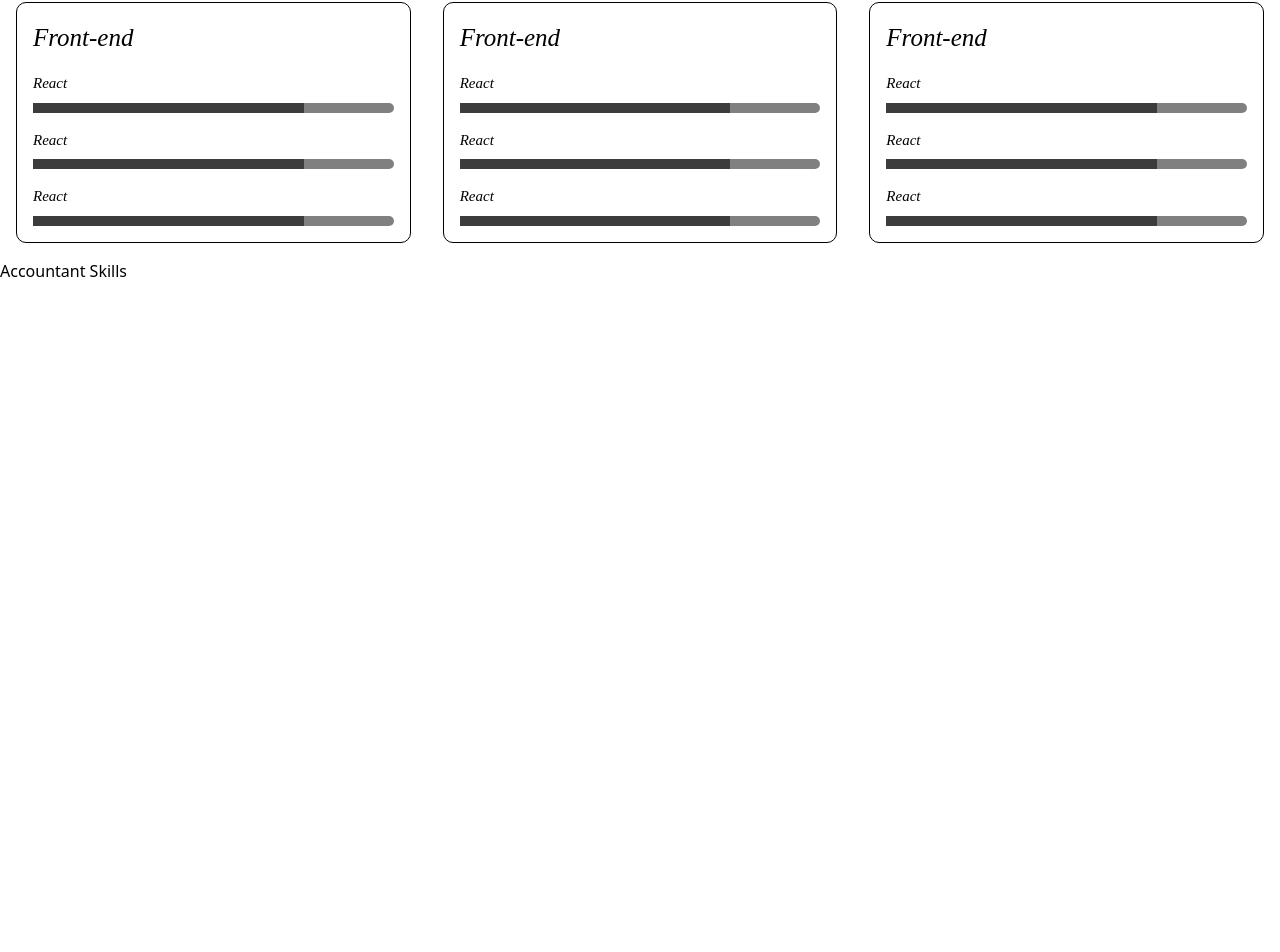
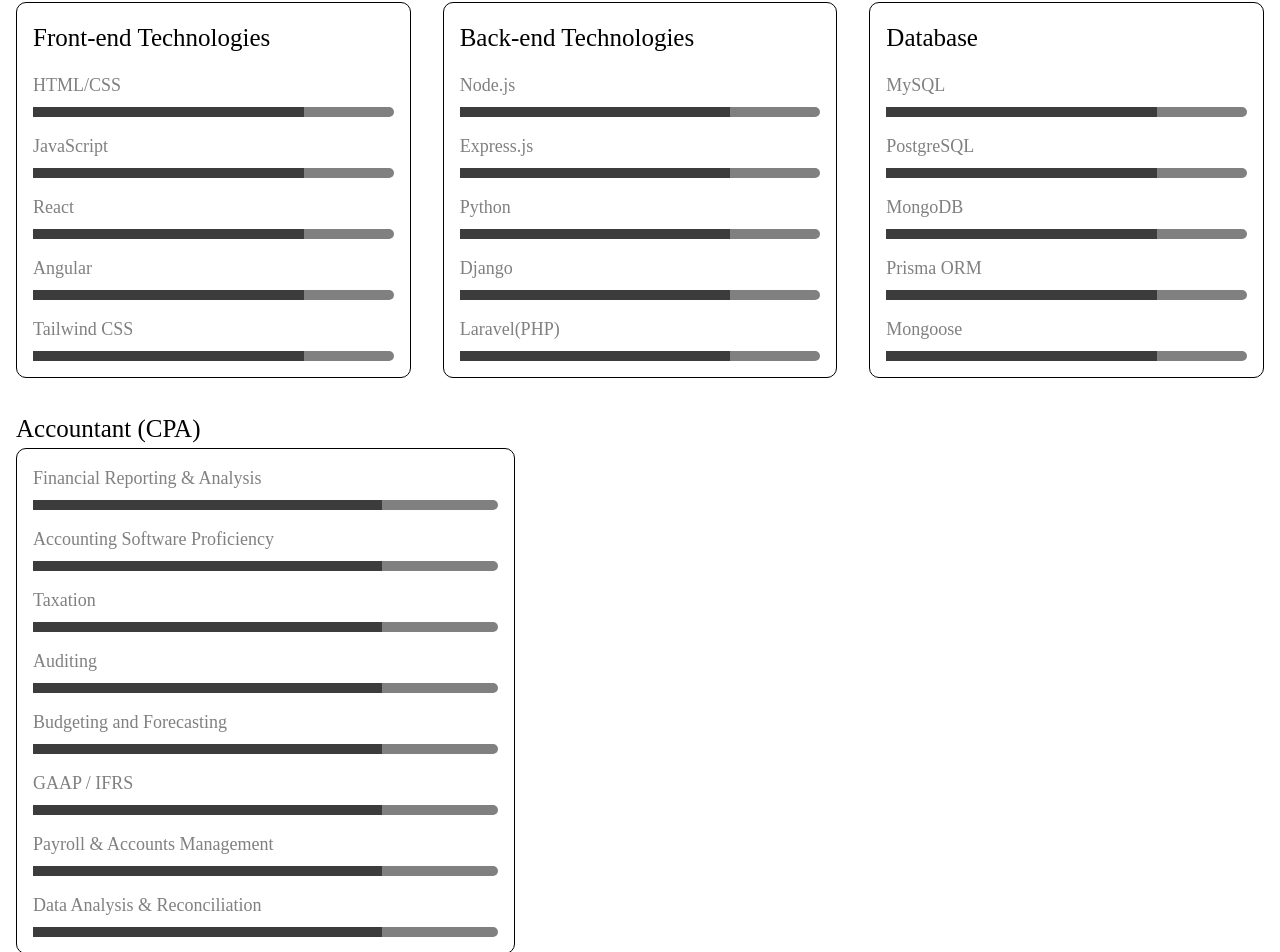
Before and after one commit to Gakiri001/personalPortfolio, a React (Vite) app: page /skills in a window 1280 px wide. Shown: the part 212-1164 px from the top of the page. Before the commit the page ends 800 px from the top, so only its background shows below. Built offline with nearby package versions, Linux system fonts and the light colour scheme.

Commit message:
skills updation

```diff
--- a/src/pages/Skills/Skills.css
+++ b/src/pages/Skills/Skills.css
@@ -18,21 +18,24 @@
   font-size: 30px;
   color: gray;
 }
+.skills section .accountant,
 .skills section .fullstack {
   padding: 1rem;
 }
+.skills section .accountant h2,
 .skills section .fullstack h2 {
   font-size: 25px;
   font-weight: lighter;
-  font-style: italic;
   font-family: "Times New Roman", Times, serif;
 }
+.skills section .accountant .fullstackDetails,
 .skills section .fullstack .fullstackDetails {
   display: flex;
   justify-content: space-between;
   align-items: center;
   gap: 2rem;
 }
+.skills section .accountant .fullstackDetails .frontend,
 .skills section .fullstack .fullstackDetails .frontend {
   border: 1px solid black;
   border-radius: 10px;
@@ -42,29 +45,33 @@
   flex-direction: column;
   row-gap: 1rem;
 }
+.skills section .accountant .fullstackDetails .frontend h3,
 .skills section .fullstack .fullstackDetails .frontend h3 {
   font-size: 25px;
   font-weight: lighter;
-  font-style: italic;
   font-family: "Times New Roman", Times, serif;
 }
+.skills section .accountant .fullstackDetails .frontend div,
 .skills section .fullstack .fullstackDetails .frontend div {
   display: flex;
   flex-direction: column;
   row-gap: 0.5rem;
 }
+.skills section .accountant .fullstackDetails .frontend div p,
 .skills section .fullstack .fullstackDetails .frontend div p {
-  font-size: 15px;
+  font-size: 18px;
+  color: gray;
   font-weight: lighter;
-  font-style: italic;
   font-family: "Times New Roman", Times, serif;
 }
+.skills section .accountant .fullstackDetails .frontend .skillbg,
 .skills section .fullstack .fullstackDetails .frontend .skillbg {
   width: 100%;
   background-color: gray;
   height: 10px;
   border-radius: 10px;
 }
+.skills section .accountant .fullstackDetails .frontend .skillbg .skillonTopDiv,
 .skills section .fullstack .fullstackDetails .frontend .skillbg .skillonTopDiv {
   width: 75%;
   background-color: rgb(61, 60, 60);
--- a/src/pages/Skills/Skills.jsx
+++ b/src/pages/Skills/Skills.jsx
@@ -14,63 +14,99 @@
           <h2>Full-stack skills</h2>
           <div className="fullstackDetails">
             <div className="frontend">
-              <h3>Front-end </h3>
+              <h3>Front-end Technologies</h3>
               <div>
+                <p>HTML/CSS</p>
+                <div className="skillbg">
+                  <div className="skillonTopDiv"></div>
+                </div>
+              </div>
+               <div>
+                <p>JavaScript</p>
+                <div className="skillbg">
+                  <div className="skillonTopDiv"></div>
+                </div>
+              </div>
+               <div>
                 <p>React</p>
                 <div className="skillbg">
                   <div className="skillonTopDiv"></div>
                 </div>
               </div>
               <div>
-                <p>React</p>
+                <p>Angular</p>
                 <div className="skillbg">
                   <div className="skillonTopDiv"></div>
                 </div>
               </div>
               <div>
-                <p>React</p>
+                <p>Tailwind CSS</p>
                 <div className="skillbg">
                   <div className="skillonTopDiv"></div>
                 </div>
               </div>
             </div>
             <div className="frontend">
-              <h3>Front-end </h3>
+              <h3>Back-end Technologies</h3>
               <div>
-                <p>React</p>
+                <p>Node.js</p>
                 <div className="skillbg">
                   <div className="skillonTopDiv"></div>
                 </div>
               </div>
               <div>
-                <p>React</p>
+                <p>Express.js</p>
                 <div className="skillbg">
                   <div className="skillonTopDiv"></div>
                 </div>
               </div>
               <div>
-                <p>React</p>
+                <p>Python</p>
+                <div className="skillbg">
+                  <div className="skillonTopDiv"></div>
+                </div>
+              </div>
+               <div>
+                <p>Django</p>
+                <div className="skillbg">
+                  <div className="skillonTopDiv"></div>
+                </div>
+              </div>
+               <div>
+                <p>Laravel(PHP)</p>
                 <div className="skillbg">
                   <div className="skillonTopDiv"></div>
                 </div>
               </div>
             </div>
             <div className="frontend">
-              <h3>Front-end </h3>
+              <h3>Database</h3>
               <div>
-                <p>React</p>
+                <p>MySQL</p>
                 <div className="skillbg">
                   <div className="skillonTopDiv"></div>
                 </div>
               </div>
               <div>
-                <p>React</p>
+                <p>PostgreSQL</p>
                 <div className="skillbg">
                   <div className="skillonTopDiv"></div>
                 </div>
               </div>
               <div>
-                <p>React</p>
+                <p>MongoDB</p>
+                <div className="skillbg">
+                  <div className="skillonTopDiv"></div>
+                </div>
+              </div>
+                  <div>
+                <p>Prisma ORM</p>
+                <div className="skillbg">
+                  <div className="skillonTopDiv"></div>
+                </div>
+              </div>
+                  <div>
+                <p>Mongoose</p>
                 <div className="skillbg">
                   <div className="skillonTopDiv"></div>
                 </div>
@@ -79,7 +115,60 @@
           </div>
         </div>
         <div className="accountant">
-          <h2>Accountant Skills</h2>
+          <h2>Accountant (CPA)</h2>
+          <div className="fullstackDetails">
+            <div className="frontend">
+              {/* <h3>Front-end Technologies</h3> */}
+              <div>
+                <p>Financial Reporting & Analysis</p>
+                <div className="skillbg">
+                  <div className="skillonTopDiv"></div>
+                </div>
+              </div>
+               <div>
+                <p>Accounting Software Proficiency</p>
+                <div className="skillbg">
+                  <div className="skillonTopDiv"></div>
+                </div>
+              </div>
+               <div>
+                <p>Taxation</p>
+                <div className="skillbg">
+                  <div className="skillonTopDiv"></div>
+                </div>
+              </div>
+              <div>
+                <p>Auditing</p>
+                <div className="skillbg">
+                  <div className="skillonTopDiv"></div>
+                </div>
+              </div>
+              <div>
+                <p>Budgeting and Forecasting</p>
+                <div className="skillbg">
+                  <div className="skillonTopDiv"></div>
+                </div>
+              </div>
+               <div>
+                <p>GAAP / IFRS</p>
+                <div className="skillbg">
+                  <div className="skillonTopDiv"></div>
+                </div>
+              </div>
+               <div>
+                <p>Payroll & Accounts Management</p>
+                <div className="skillbg">
+                  <div className="skillonTopDiv"></div>
+                </div>
+              </div>
+               <div>
+                <p>Data Analysis & Reconciliation</p>
+                <div className="skillbg">
+                  <div className="skillonTopDiv"></div>
+                </div>
+              </div>
+            </div>
+          </div>
         </div>
       </section>
     </div>
```
